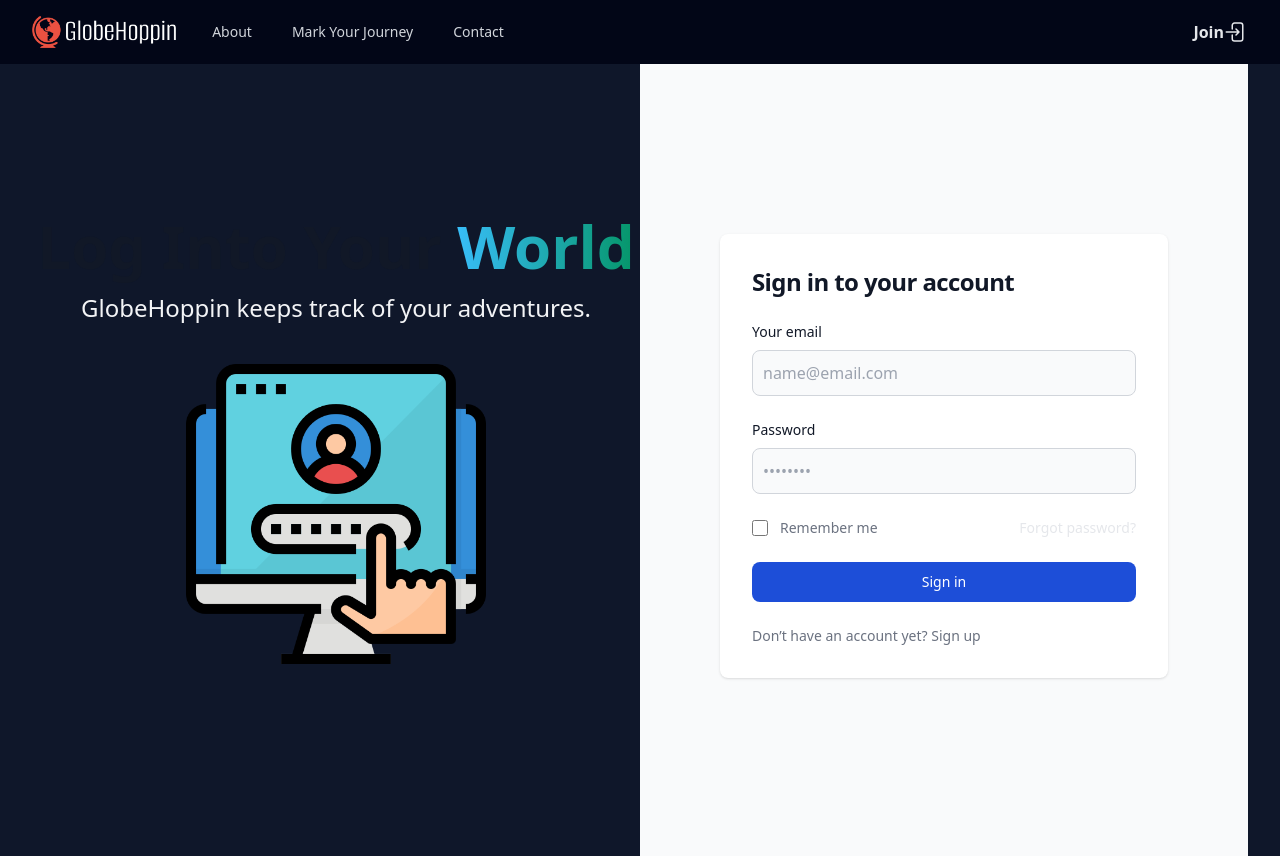
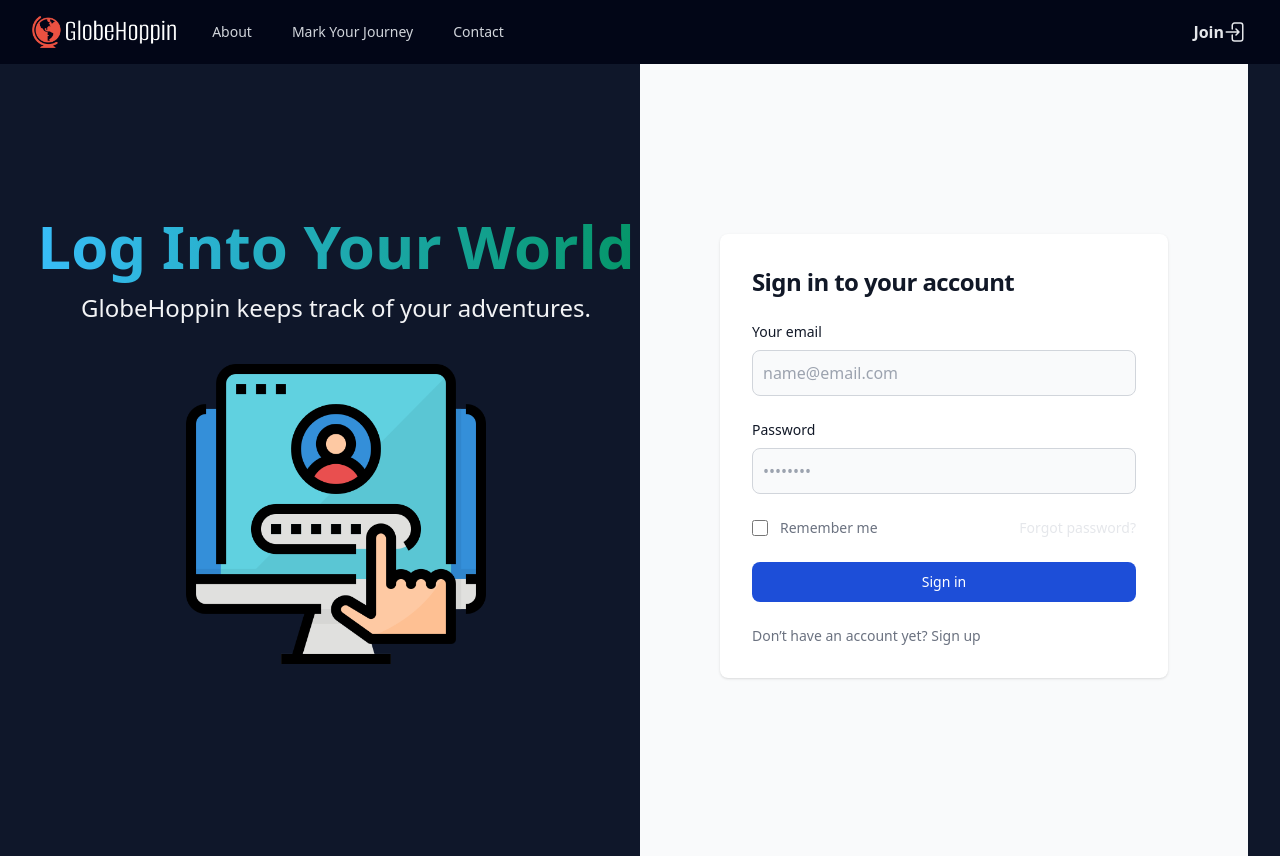
Before and after one commit to GlobeHoppin/GlobeHoppin, a React (Vite) app: page /signin in a window 1280 px wide. Built offline with nearby package versions, Linux system fonts and the light colour scheme.

Commit message:
Fix heading color issue in login and register pages

```diff
--- a/src/pages/Loginpage.jsx
+++ b/src/pages/Loginpage.jsx
@@ -13,9 +13,8 @@ function Loginpage() {
               <div className="mx-auto max-w-2xl py-32 sm:py-48 lg:py-40">
                 <div className="text-center">
                   <h1 className="mb-4 text-3xl font-extrabold text-gray-900 dark:text-white md:text-5xl lg:text-6xl">
-                    Log Into Your{" "}
                     <span className="text-transparent bg-clip-text bg-gradient-to-r to-emerald-600 from-sky-400">
-                      World
+                    Log Into Your World
                     </span>
                   </h1>
                   <p className="text-gray-100 sm:text-2xl mt-2">
--- a/src/pages/Registerpage.jsx
+++ b/src/pages/Registerpage.jsx
@@ -11,9 +11,8 @@ function Registerpage() {
             <div className="mx-auto max-w-2xl py-32 sm:py-48 lg:py-40">
               <div className="text-center">
                 <h1 className="mb-4 text-3xl font-extrabold text-gray-900 dark:text-white md:text-5xl lg:text-6xl">
-                  Signup In Our{" "}
                   <span className="text-transparent bg-clip-text bg-gradient-to-r to-emerald-600 from-sky-400">
-                    World
+                  Signup In Our World
                   </span>
                 </h1>
                 <p className="text-gray-100 sm:text-2xl mt-2">
```
